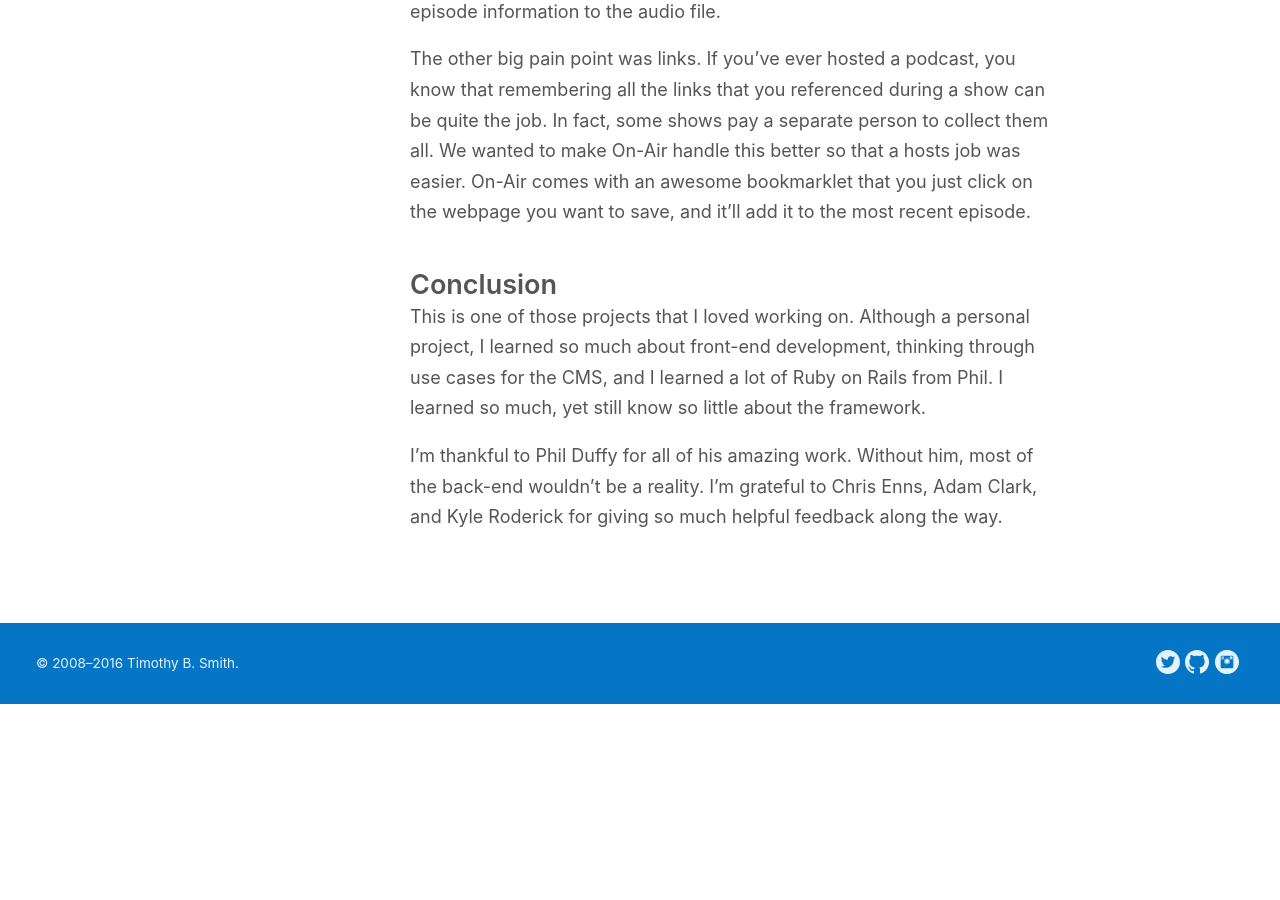
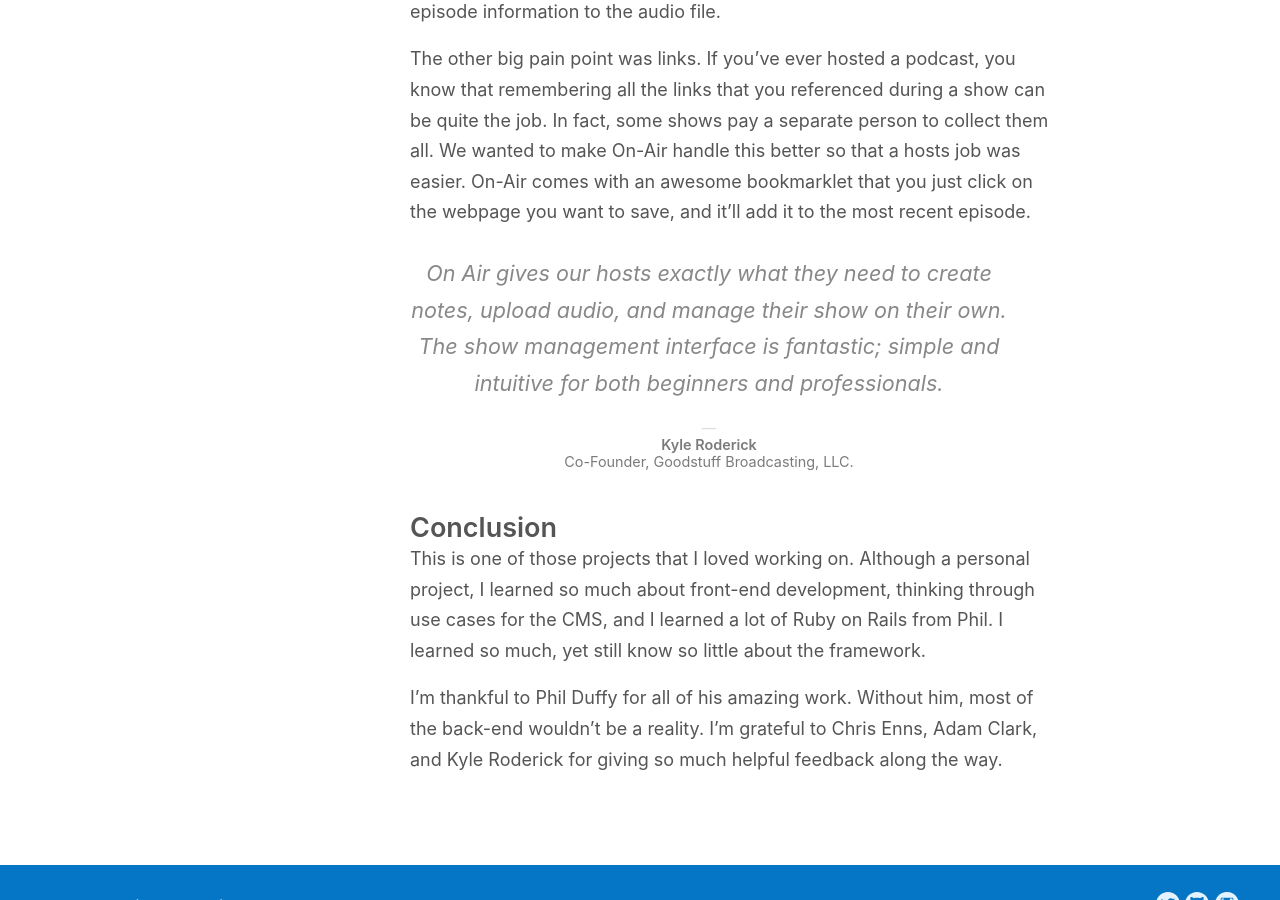
Before and after one commit to xavibenjamin/ttimsmith.com, a Jekyll site: the page built from _work/2016-06-11-goodstuff.md, in a window 1280 px wide and 900 px high, scrolled down 2908 px. Built offline with Jekyll 4.4.1, drawn with Linux system fonts in a browser that asks for light colours; some web fonts are replaced; before the commit the page ends 3612 px from its top, so only the background shows below that.

Commit message:
add a quote from Kyle to the GS case study

```diff
--- a/_work/2016-06-11-goodstuff.md
+++ b/_work/2016-06-11-goodstuff.md
@@ -43,6 +43,14 @@ This was all made easy with On-Air (the custom CMS) where you're able to upload
 
 The other big pain point was links. If you've ever hosted a podcast, you know that remembering all the links that you referenced during a show can be quite the job. In fact, some shows pay a separate person to collect them all. We wanted to make On-Air handle this better so that a hosts job was easier. On-Air comes with an awesome bookmarklet that you just click on the webpage you want to save, and it'll add it to the most recent episode.
 
+<blockquote class="content__pullquote">
+  <p>On Air gives our hosts exactly what they need to create notes, upload audio, and manage their show on their own. The show management interface is fantastic; simple and intuitive for both beginners and professionals.</p>
+  <small>
+    <strong>Kyle Roderick</strong>
+    Co-Founder, Goodstuff Broadcasting, LLC.
+  </small>
+</blockquote>
+
 ## Conclusion
 
 This is one of those projects that I loved working on. Although a personal project, I learned so much about front-end development, thinking through use cases for the CMS, and I learned a lot of Ruby on Rails from Phil. I learned so much, yet still know so little about the framework.
```
